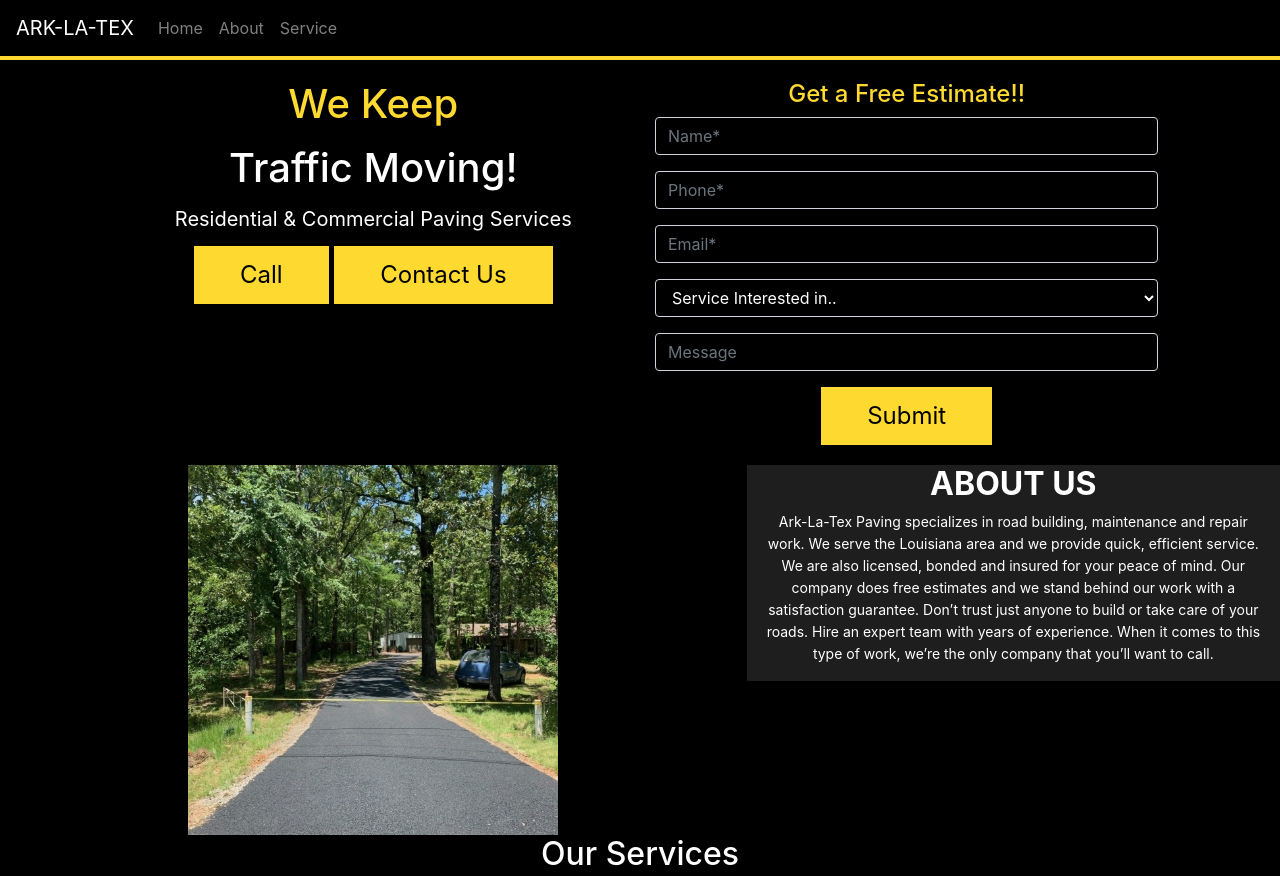
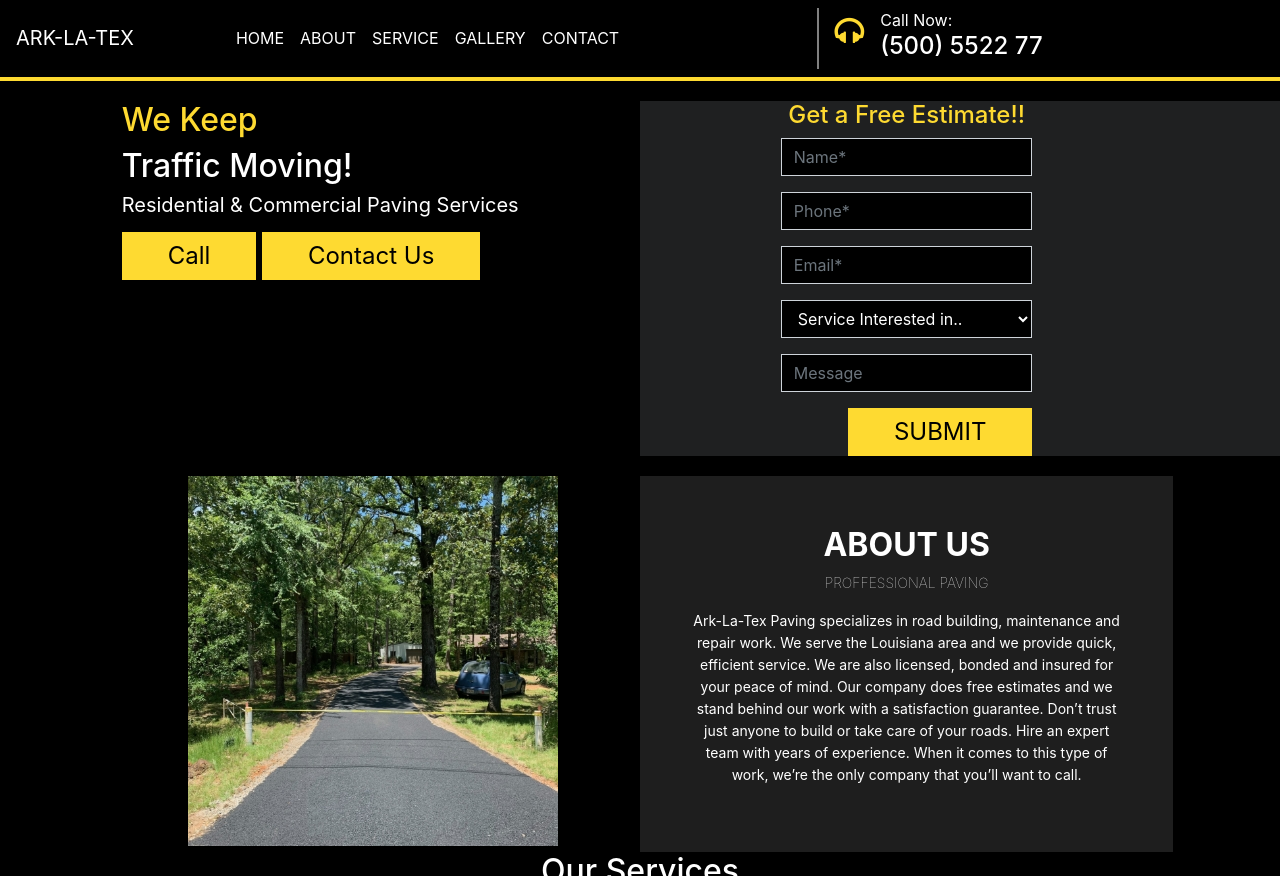
Before and after one commit to Anikesh23/home, a plain HTML site: page index.html in a window 1280 px wide. Shown: the top 876 px of the page. Drawn offline with nearby package versions, Linux system fonts and the light colour scheme.

Commit message:
second commit

```diff
--- a/css/responsive.css
+++ b/css/responsive.css
@@ -29,6 +29,9 @@
         padding: 11px 46px !important;
 
     }
+    .navbar-nav {
+        margin-left: none;
+    }
  }
 
 /* // Medium devices (tablets, 768px and up) */
--- a/css/style.css
+++ b/css/style.css
@@ -8,6 +8,7 @@
 }
 .main-navbar a {
     color: white;
+
 }
 .container-fluid {
     background-color: black;
@@ -16,15 +17,20 @@
 .container-fluid .form-control {
     background-color: black;
     color: white;
+    border-radius: 0px !important;
 }
 .container-fluid::placeholder {
     color: white;
+}
+form {
+    width: 50%;
+    text-align: right;
 }
 .btn-primary {
 
     background: #feda31 !important;
     border-radius: unset !important;
-    padding: 11px 46px !important;
+    padding: 6px 46px !important;
     color: rgb(0, 0, 0);
     font-size: larger;
     border: none;
@@ -33,16 +39,20 @@
     background: transparent !important;
     border: 1px solid #feda31 !important;
     border-radius: unset !important;
-    padding: 11px 46px !important;
+    padding: 6px 46px !important;
 
 }
 .aboutusimage {
-position: relative;
+/* position: relative; */
 }
 .aboutusdata {
-    position: absolute;
+    /* position: absolute; */
     right: 0;
     background-color: #1e1e1e;
+    padding: 50px;
+}
+.aboutdesign {
+    font-weight: 100;
 }
 .aboutusdata h2 {
     font-weight: 700;
@@ -115,3 +125,45 @@
 .imagegap {
     margin-top: 20px;
 }
+.navbar-nav {
+    margin-left: 7%;
+}
+
+.navbar-dark .navbar-nav .nav-link {
+    color: rgb(255, 255, 255)!important;
+
+    line-height: 2px;
+}
+.navbar-dark .navbar-nav .nav-link:hover {
+    color: #feda31!important;
+    border: 1px solid;
+    border-radius: 10px;
+    border-top: none;
+    border-bottom: none;
+    border-width: 3px;
+    border-radius: 14% / 10%;
+    height: 3px;
+}
+.line1 {
+    display: inherit;
+    padding: 0px 17%;
+}
+.line {
+    border-left: 2px solid grey;
+}
+.fa-headphones {
+    color: #feda31;
+}
+.call {
+    text-align: initial;
+}
+
+.header {
+    text-align: justify;
+}
+.sideform {
+    background-color: #1f2021;
+}
+.sideform1 {
+    background-color: #1f2021;
+}
--- a/index.html
+++ b/index.html
@@ -35,11 +35,23 @@
 
     <div class="collapse navbar-collapse" id="navbarCollapse1">
         <div class="navbar-nav">
-            <a href="#" class="nav-item nav-link">Home</a>
-            <a href="#" class="nav-item nav-link">About</a>
-            <a href="#" class="nav-item nav-link">Service</a>
+            <a href="#" class="nav-item nav-link">HOME
+
+            </a>
+            <a href="#" class="nav-item nav-link">ABOUT</a>
+            <a href="#" class="nav-item nav-link">SERVICE</a>
+            <a href="#" class="nav-item nav-link">GALLERY</a>
+            <a href="#" class="nav-item nav-link">CONTACT</a>
+
+
         </div>
-
+        <span class="line1">
+        <span class=" line">
+          <a href="#" class="nav-item nav-link"><i class="fa fa-headphones fa-2x" aria-hidden="true"></i>
+          </a>
+        </span>
+        <span class="call">Call Now:<h4> (500) 5522 77</h4></span>
+      </span>
     </div>
 </nav>
   <!--/.Navbar-->
@@ -51,16 +63,16 @@
     <div class="row bg-image">
 
       <div class="col-lg-1 col-sm-12"></div>
-      <div class="col-lg-5 col-sm-12">
-        <h1>
-          <p style="color: #feda31;">We Keep</p>
-          <p>Traffic Moving!</p>
-        </h1>
+      <div class="col-lg-5 col-sm-12 header">
+
+          <h2 style="color: #feda31;">We Keep</h2>
+          <h2>Traffic Moving!</h2>
+
         <p>Residential & Commercial Paving Services</p>
         <button class="btn btn-primary">Call</button>
         <button class="btn btn-primary">Contact Us</button>
       </div>
-      <div class="col-lg-5 col-sm-6">
+      <div class="col-lg-5 col-sm-6 sideform" align="center">
         <h4 style="color: #feda31;">Get a Free Estimate!!</h4>
         <form>
           <!-- <div class="form-row">
@@ -118,10 +130,10 @@
           </label>
         </div>
       </div> -->
-          <button type="submit" class="btn btn-primary">Submit</button>
+          <button type="submit" class="btn btn-primary">SUBMIT</button>
         </form>
       </div>
-      <div class="col-lg-1 col-sm-12"></div>
+      <div class="col-lg-1 col-sm-12 sideform1"></div>
 
   </div>
     <div style="clear:both;height: 20px;"></div>
@@ -138,6 +150,7 @@
         <div>
           <h2>ABOUT US
           </h2>
+          <p class="aboutdesign">PROFFESSIONAL PAVING</p>
           <p>Ark-La-Tex Paving specializes in road building, maintenance and repair work. We serve the Louisiana area
             and we provide quick, efficient service. We are also licensed, bonded and insured for your peace of mind.
             Our company does free estimates and we stand behind our work with a satisfaction guarantee. Don’t trust just
```
